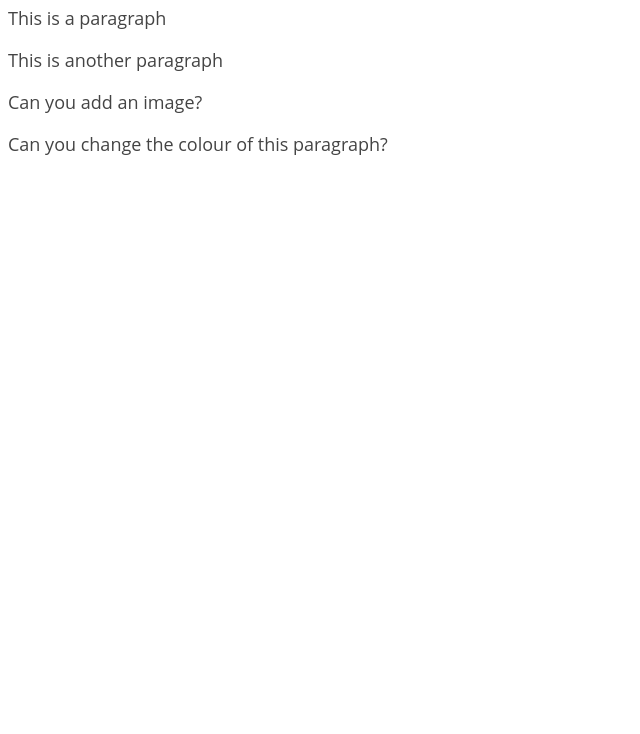
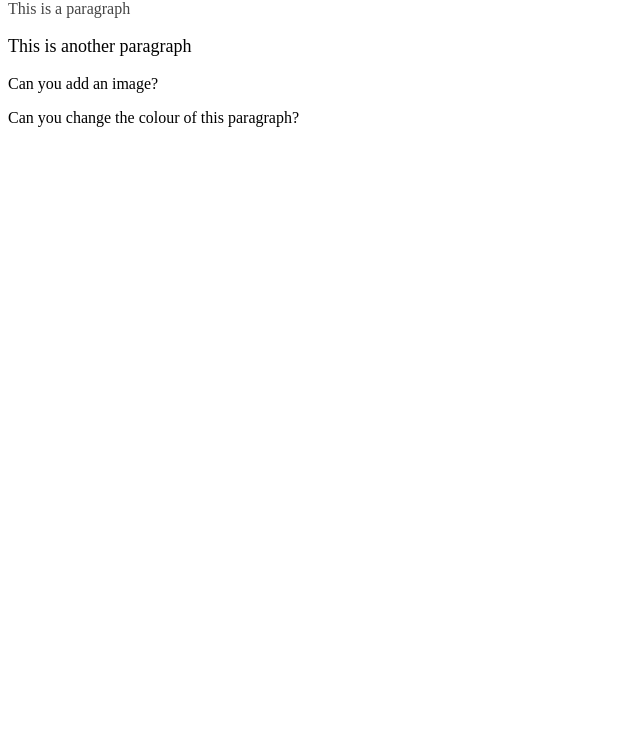
Before and after one commit to gashora/my-first-website, a plain HTML site: page index.html in a window 1280 px wide. Shown: the part 66-800 px from the top of the page, without its empty margins (0-640 px from the left). Drawn offline with Linux system fonts and the light colour scheme.

Commit message:
Update index.html

```diff
--- a/index.html
+++ b/index.html
@@ -1,12 +1,11 @@
 <html>
   <head>
     <title>My First Website</title>
-    <link rel="stylesheet" href="style.css">
   </head>
-  <body>
+  <body style = "background-color: white;">
     <h1>Welcome to my first webpage</h1>
-    <p>This is a paragraph</p>
-    <p>This is another paragraph</p>
+    <p style="color:#444;">This is a paragraph</p>
+    <p style = "font-size: 18px;">This is another paragraph</p>
     <p>Can you add an image?</p>
     <p>Can you change the colour of this paragraph?</p>
   </body>
```
